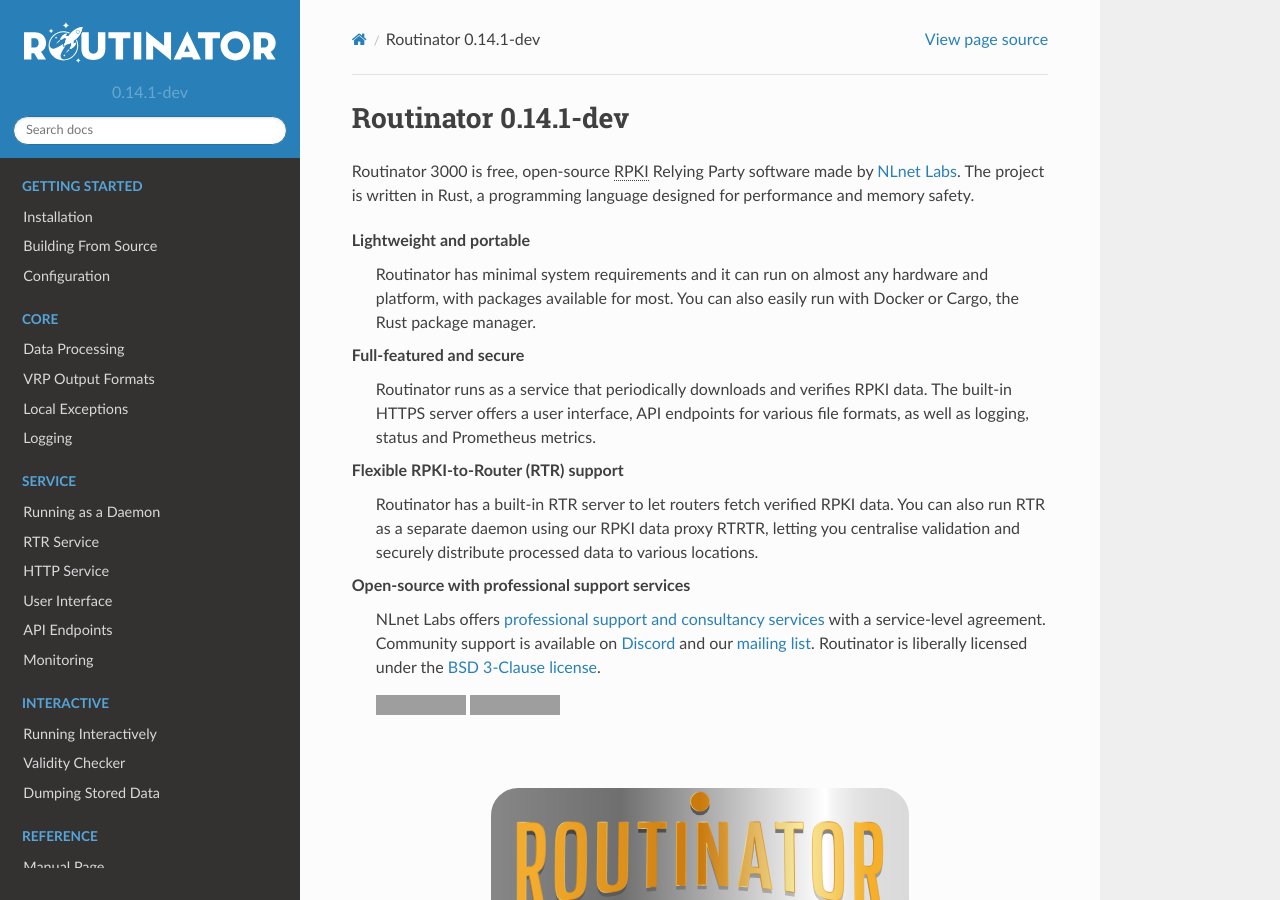
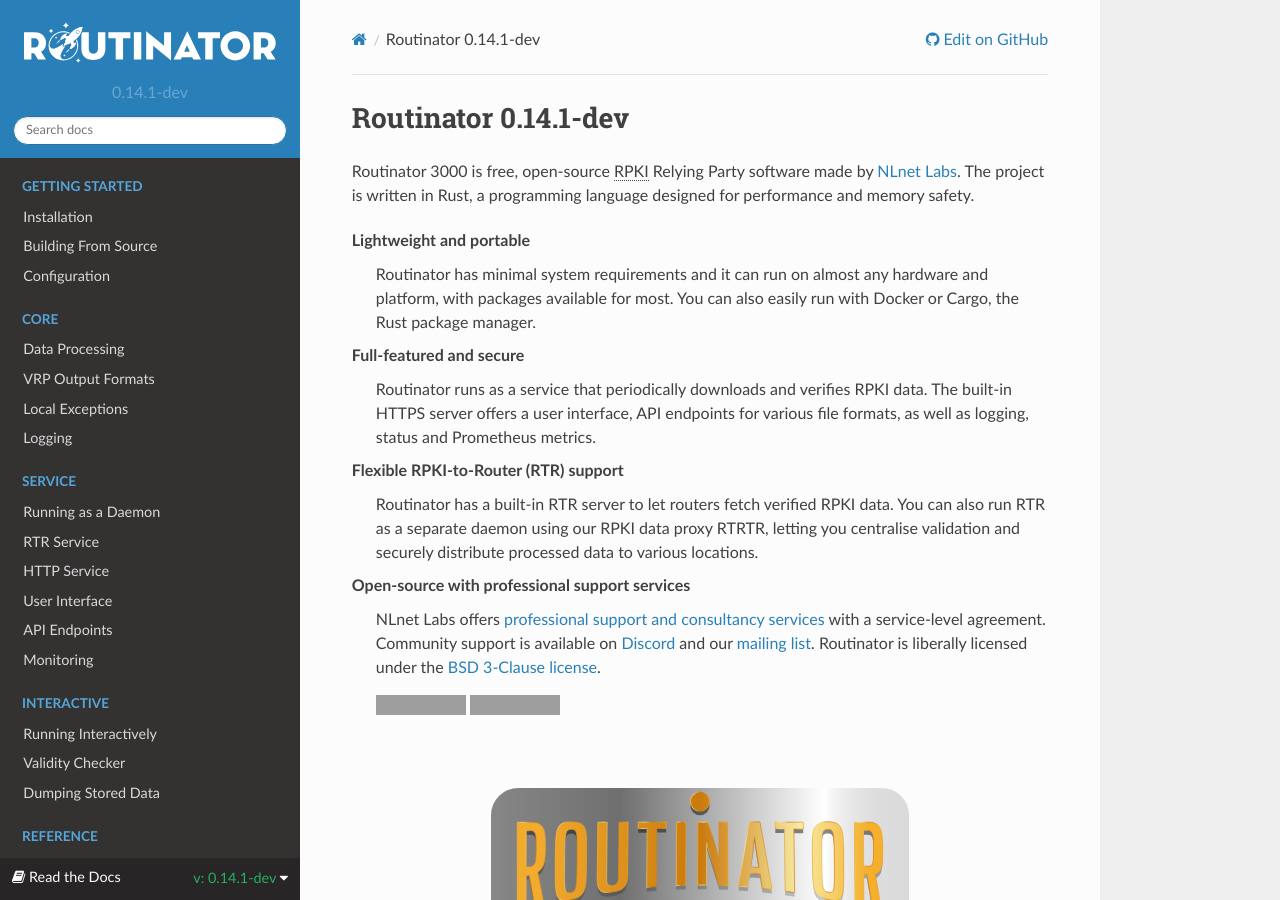
Before and after one commit to NLnetLabs/routinator, a Sphinx documentation site: the page built from doc/manual/source/index.rst, in a window 1280 px wide and 900 px high. Built offline with Sphinx 7.4.7 and the Read the Docs theme 2.0.0, drawn with Linux system fonts in a browser that asks for light colours; part of the change alters nothing that is shown; grey boxes are pictures that could not be loaded.

```diff
--- a/doc/manual/source/conf.py
+++ b/doc/manual/source/conf.py
@@ -14,19 +14,13 @@
 #
 import os
 
-# Set canonical URL from the Read the Docs Domain
-html_baseurl = os.environ.get("READTHEDOCS_CANONICAL_URL", "")
-
-# Tell Jinja2 templates the build is running on Read the Docs
-if os.environ.get("READTHEDOCS", "") == "True":
-    html_context["READTHEDOCS"] = True
-
 import sys
 # sys.path.insert(0, os.path.abspath('.'))
 
 import toml
 import datetime
 import sphinx_rtd_theme
+import requests
 try:
     import versionwarning
     versionbanner = True
@@ -44,6 +38,19 @@ semver = toml.load('../../../Cargo.toml')
 
 # The short X.Y version
 version = semver.get('package').get('version')
+
+try:
+    response_versions = requests.get(
+        f"https://readthedocs.org/api/v2/version/?project__slug=routinator&active=true",
+        timeout=2,
+    ).json()
+    versions = [
+        (version["slug"], f"/{version['project']['language']}/{version['slug']}/")
+        for version in response_versions["results"]
+    ]
+except Exception:
+    versions = []
+
 rustversion = semver.get('package').get('rust-version')
 rst_epilog = f"""
 .. |rustversion| replace:: {rustversion}
@@ -82,7 +89,8 @@ extensions = [
     'sphinx_copybutton',
     'sphinx.ext.intersphinx',
     'sphinx.ext.autosectionlabel',
-    'notfound.extension'
+    'notfound.extension',
+    'sphinx_rtd_theme'
 ]
 if versionbanner:
     extensions.append('versionwarning.extension')
@@ -110,7 +118,7 @@ master_doc = 'index'
 #
 # This is also used if you do content translation via gettext catalogs.
 # Usually you set "language" from the command line for these cases.
-language = None
+language = "en"
 
 # List of patterns, relative to source directory, that match files and
 # directories to ignore when looking for source files.
@@ -157,6 +165,36 @@ html_static_path = ['resources']
 #
 # html_sidebars = {}
 
+# Set canonical URL from the Read the Docs Domain
+html_baseurl = os.environ.get("READTHEDOCS_CANONICAL_URL", "")
+scheme = "https"
+
+html_context = {
+        'html_theme': html_theme,
+        'current_version': version,
+        'version_slug': version,
+
+        'PRODUCTION_DOMAIN': "readthedocs.org",
+        'versions': versions,
+        # "downloads": downloads,
+        # "subprojects": subprojects,
+
+        'slug': "routinator",
+        'rtd_language': language,
+        'canonical_url': html_baseurl,
+
+        'conf_py_path': "/doc/manual/source/",
+
+        'github_user': "NLnetLabs",
+        'github_repo': "routinator",
+        'github_version': os.environ.get("READTHEDOCS_GIT_IDENTIFIER", "main"),
+        'display_github': True,
+        'READTHEDOCS': True,
+        'using_theme': False,
+        'new_theme': True,
+        'source_suffix': ".rst",
+        'docsearch_disabled': False,
+    }
 
 # -- Options for HTMLHelp output ---------------------------------------------
 
--- a/doc/manual/source/requirements.txt
+++ b/doc/manual/source/requirements.txt
@@ -5,3 +5,4 @@ sphinx-copybutton==0.5.2
 sphinx-notfound-page
 sphinx_rtd_theme==2.0
 toml
+requests
```
